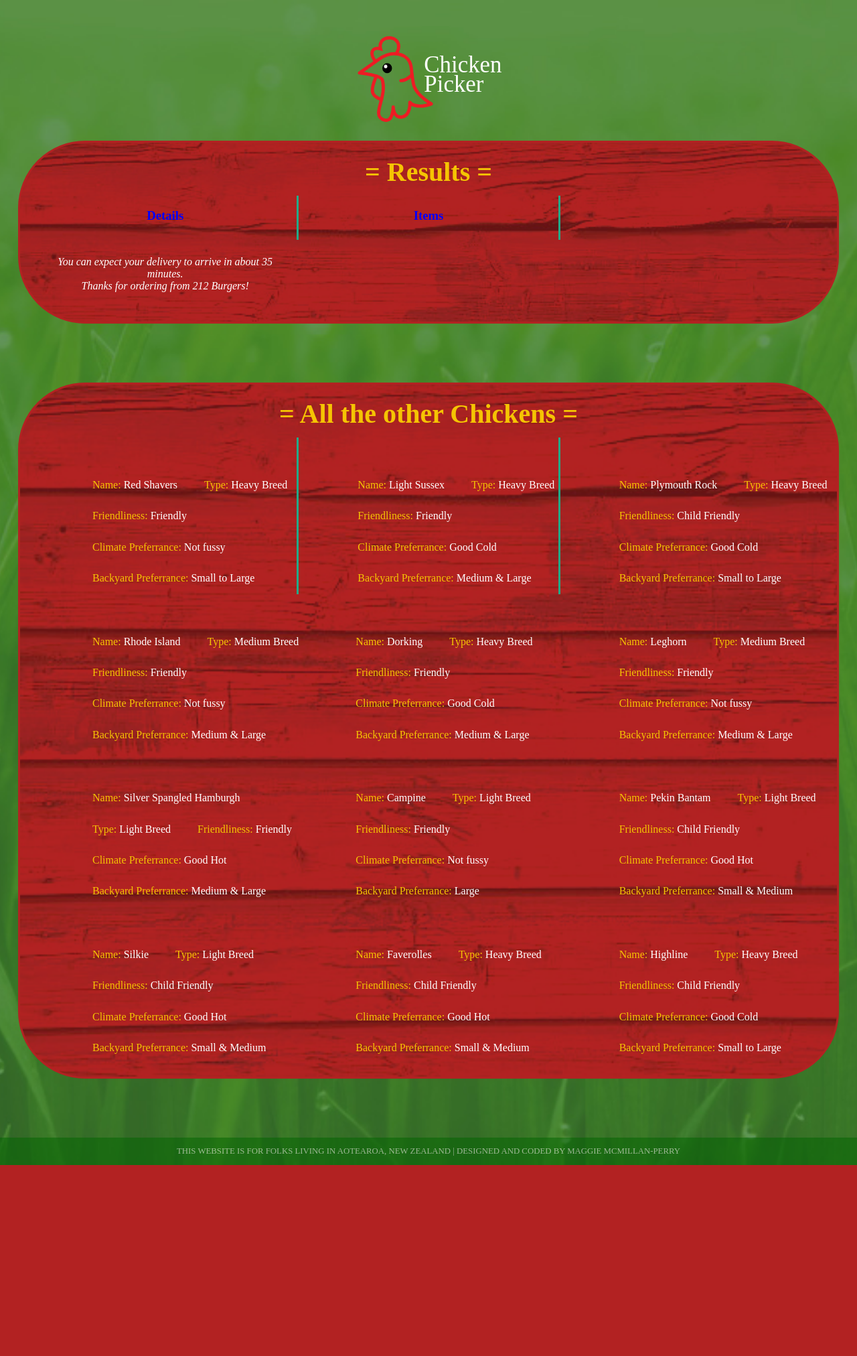
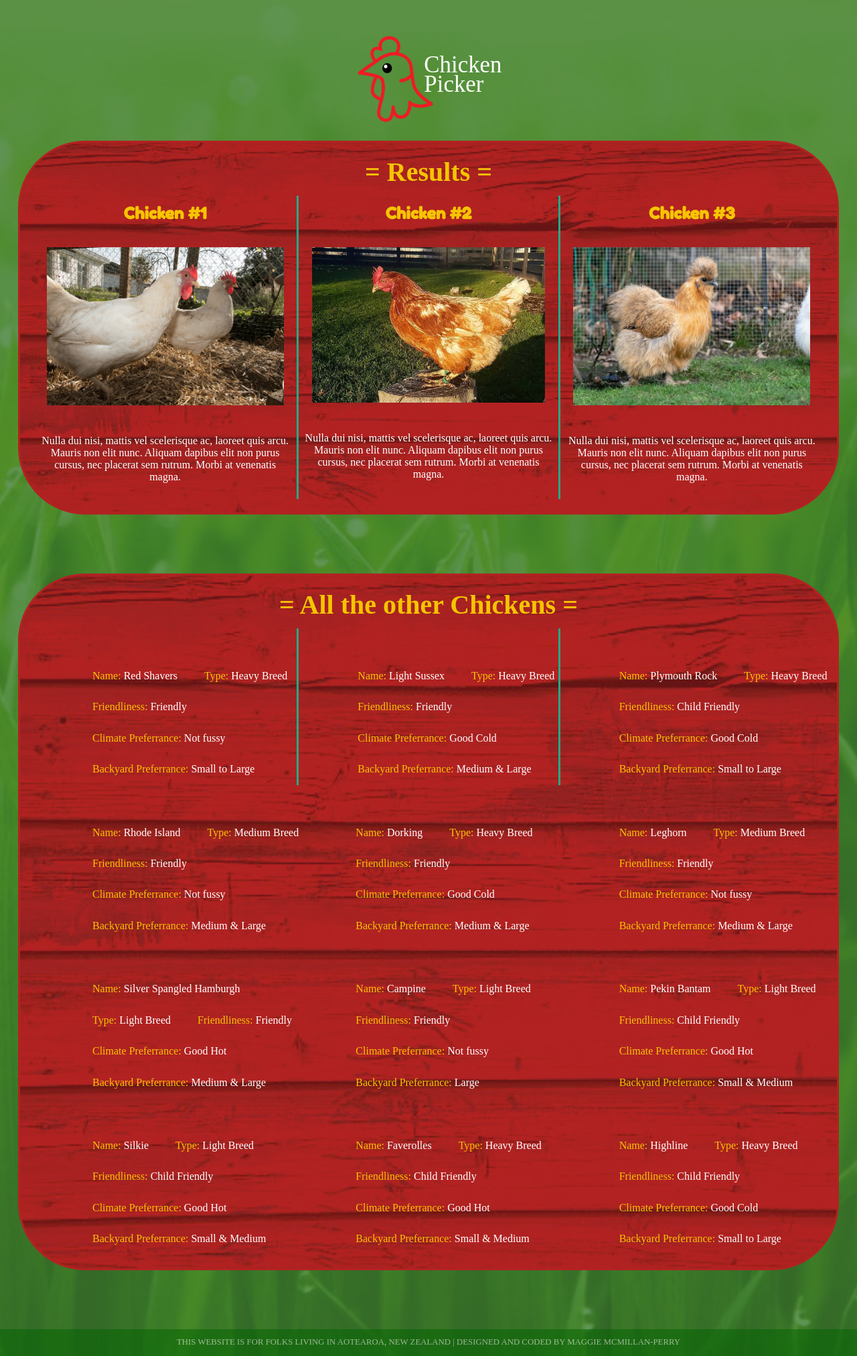
Before and after one commit to maggie-mp/212-chickens-v2, a Flask app: page /results in a window 1280 px wide. Shown: the whole page at 67% size. Before the commit the page ends 1739 px from the top, so only its background shows below. Run offline with Flask 2, Linux system fonts and the light colour scheme; data comes from the database, SQL or seed files in the repository; some web fonts are replaced.

Commit message:
linked the results images page

```diff
--- a/templates/results.html
+++ b/templates/results.html
@@ -19,6 +19,8 @@
 
       <h1>= Results = </h1>
 
+<!--test version-->
+<!--
       <div>
     <h3>Details</h3>
     {% for key in details %}
@@ -42,24 +44,29 @@
 </div>
 
 
-    </div>
-       <!-- <h2>Chicken #1</h2>
-          <img src="leghorn.png">
+   </div>-->
+
+
+
+
+      <div>
+        <h2>Chicken #1</h2>
+          <img src="{{ url_for('static', filename='leghorn.png') }}">
           <p>Nulla dui nisi, mattis vel scelerisque ac, laoreet quis arcu. Mauris non elit nunc. Aliquam dapibus elit non purus cursus, nec placerat sem rutrum. Morbi at venenatis magna.</p>
       </div>
 
       <div>
         <h2>Chicken #2</h2>
-          <img src="red-shaver.jpeg">
+          <img src="{{ url_for('static', filename='red-shaver.jpeg') }}">
           <p>Nulla dui nisi, mattis vel scelerisque ac, laoreet quis arcu. Mauris non elit nunc. Aliquam dapibus elit non purus cursus, nec placerat sem rutrum. Morbi at venenatis magna.</p>
       </div>
 
       <div>
         <h2>Chicken #3</h2>
-          <img src="silke.jpeg">
+          <img src="{{ url_for('static', filename='silke.jpeg') }}">
           <p>Nulla dui nisi, mattis vel scelerisque ac, laoreet quis arcu. Mauris non elit nunc. Aliquam dapibus elit non purus cursus, nec placerat sem rutrum. Morbi at venenatis magna.</p>
       </div>
-    </div>-->
+    </div>
 
 
 
```
